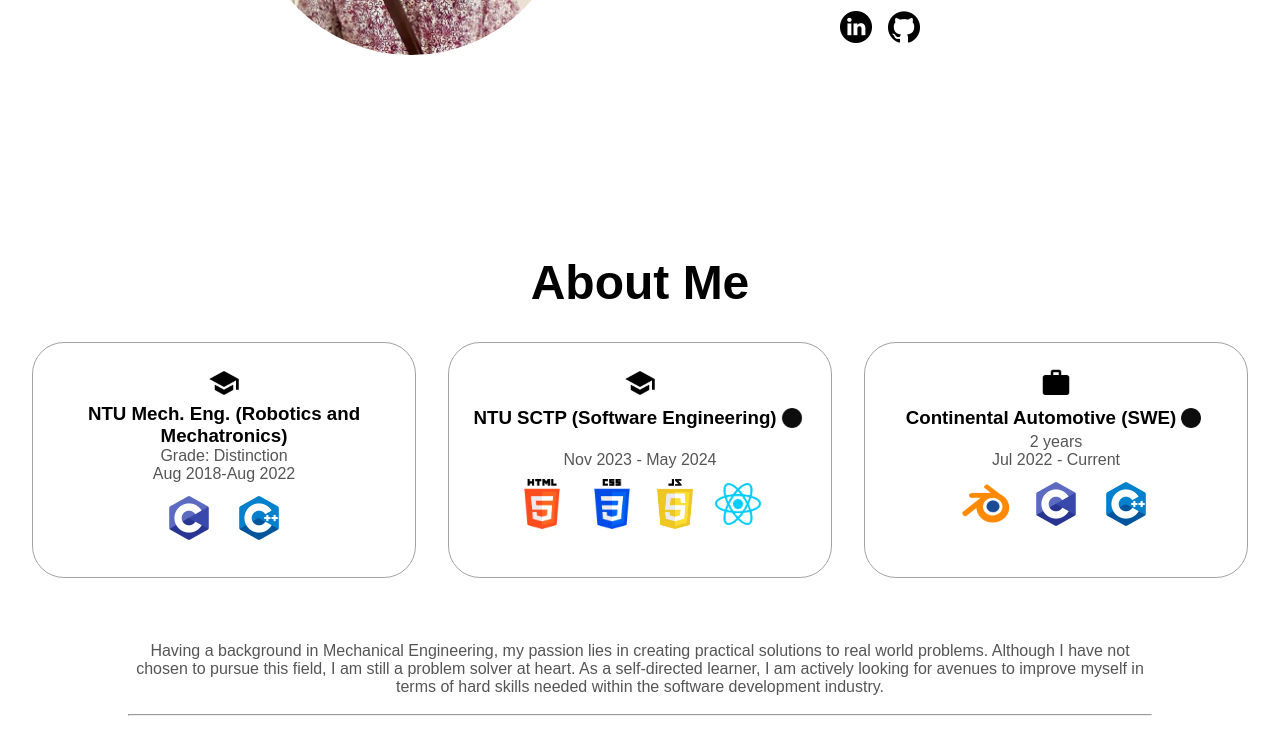
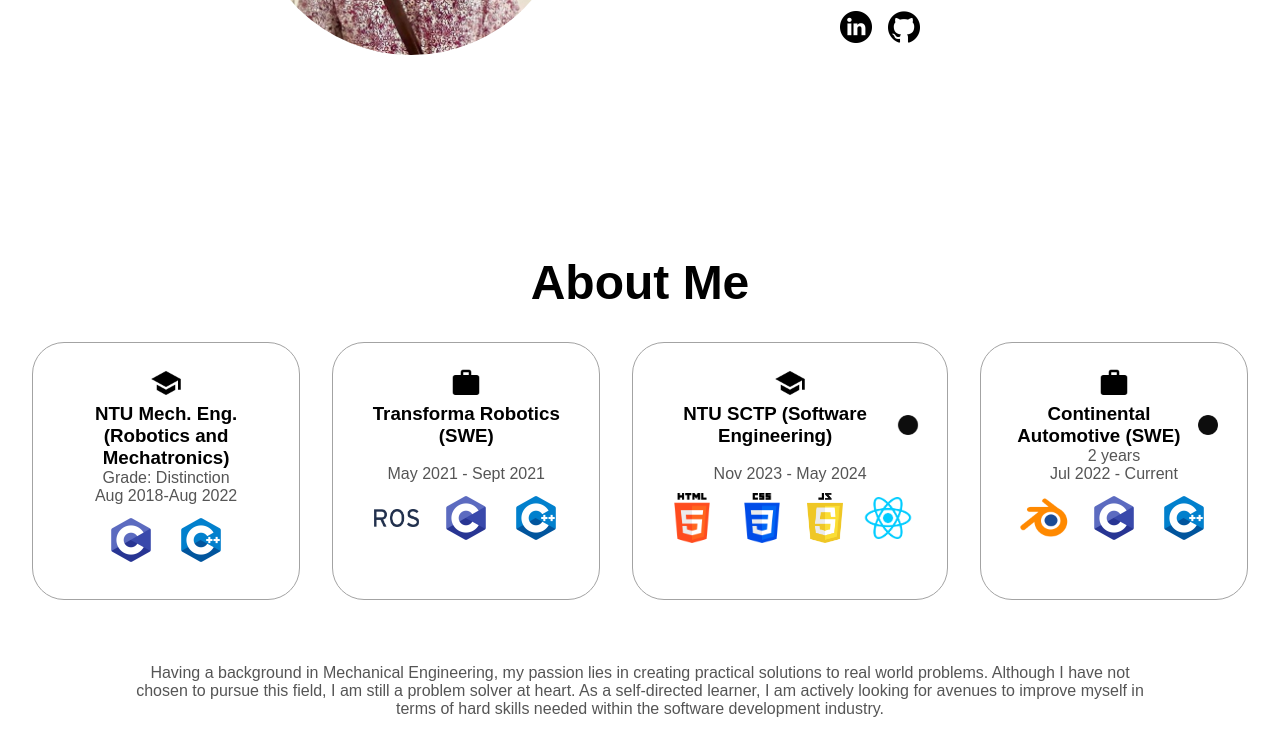
Before and after one commit to kiblykat/my-portfolio-website, a React (Create React App) app: page / in a window 1280 px wide. Shown: the part 545-1279 px from the top of the page. Built offline with nearby package versions, Linux system fonts and the light colour scheme.

Commit message:
added logoFix classes in OutputSkills

```diff
--- a/src/assets/images.js
+++ b/src/assets/images.js
@@ -15,6 +15,18 @@ import jsImg from "./skills/js.png";
 import reactImg from "./skills/react.png";
 import htmlImg from "./skills/html.png";
 import cssImg from "./skills/css.png";
+import rosImg from "./skills/ros.png";
+
+export const skillsLogo = {
+  htmlImg,
+  cssImg,
+  blenderImg,
+  cImg,
+  cppImg,
+  jsImg,
+  reactImg,
+  rosImg,
+};
 
 export const stockLogo = {
   expImg,
@@ -25,13 +37,3 @@ export const stockLogo = {
   blackDot,
   arrowImg,
 };
-
-export const skillsLogo = {
-  htmlImg,
-  cssImg,
-  blenderImg,
-  cImg,
-  cppImg,
-  jsImg,
-  reactImg,
-};
--- a/src/components/About.js
+++ b/src/components/About.js
@@ -9,6 +9,7 @@ const skillSet = {
   blender: false,
   js: false,
   react: false,
+  ros: false,
 };
 
 //Update skills here
@@ -21,8 +22,7 @@ const SCTPSkills = {
   react: true,
 };
 const contiSkills = { ...skillSet, cpp: true, blender: true, c: true };
-
-console.log(NTUSkills);
+const transformaSkills = { ...skillSet, cpp: true, c: true, ros: true };
 
 export default function About() {
   return (
@@ -44,6 +44,16 @@ export default function About() {
                 skills={NTUSkills}
               />
               <Card
+                src={stockLogo.workImg}
+                alt="Experience icon"
+                className="icon"
+                header="Transforma Robotics (SWE)"
+                isCurrent={false}
+                line1=""
+                line2="May 2021 - Sept 2021"
+                skills={transformaSkills}
+              />
+              <Card
                 src={stockLogo.edImg}
                 alt="Education icon"
                 className="icon"
@@ -53,7 +63,6 @@ export default function About() {
                 line2="Nov 2023 - May 2024"
                 skills={SCTPSkills}
               />
-
               <Card
                 src={stockLogo.workImg}
                 alt="Experience icon"
--- a/src/components/OutputSkills.js
+++ b/src/components/OutputSkills.js
@@ -6,25 +6,60 @@ export default function OutputSkills({ skills }) {
   return (
     <div className={styles.logoContainer}>
       {skills.html ? (
-        <img className={styles.logo} src={skillsLogo.htmlImg} alt="skill" />
+        <img
+          className={styles.logoFixHeight}
+          src={skillsLogo.htmlImg}
+          alt="skill"
+        />
       ) : null}
       {skills.css ? (
-        <img className={styles.logo} src={skillsLogo.cssImg} alt="skill" />
+        <img
+          className={styles.logoFixHeight}
+          src={skillsLogo.cssImg}
+          alt="skill"
+        />
       ) : null}
       {skills.blender ? (
-        <img className={styles.logo} src={skillsLogo.blenderImg} alt="skill" />
+        <img
+          className={styles.logoFixHeight}
+          src={skillsLogo.blenderImg}
+          alt="skill"
+        />
+      ) : null}
+      {skills.ros ? (
+        <img
+          className={styles.logoFixWidth}
+          src={skillsLogo.rosImg}
+          alt="skill"
+        />
       ) : null}
       {skills.c ? (
-        <img className={styles.logo} src={skillsLogo.cImg} alt="skill" />
+        <img
+          className={styles.logoFixHeight}
+          src={skillsLogo.cImg}
+          alt="skill"
+        />
       ) : null}
       {skills.cpp ? (
-        <img className={styles.logo} src={skillsLogo.cppImg} alt="skill" />
+        <img
+          className={styles.logoFixHeight}
+          src={skillsLogo.cppImg}
+          alt="skill"
+        />
       ) : null}
       {skills.js ? (
-        <img className={styles.logo} src={skillsLogo.jsImg} alt="skill" />
+        <img
+          className={styles.logoFixHeight}
+          src={skillsLogo.jsImg}
+          alt="skill"
+        />
       ) : null}
       {skills.react ? (
-        <img className={styles.logo} src={skillsLogo.reactImg} alt="skill" />
+        <img
+          className={styles.logoFixHeight}
+          src={skillsLogo.reactImg}
+          alt="skill"
+        />
       ) : null}
     </div>
   );
--- a/src/components/OutputSkills.module.css
+++ b/src/components/OutputSkills.module.css
@@ -1,4 +1,9 @@
-.logo {
+.logoFixWidth {
+  width: 50px;
+  margin: 10px;
+}
+
+.logoFixHeight {
   height: 50px;
   margin: 10px;
 }
```
Also changed, not shown: src/assets/skills/ros.png (added).
